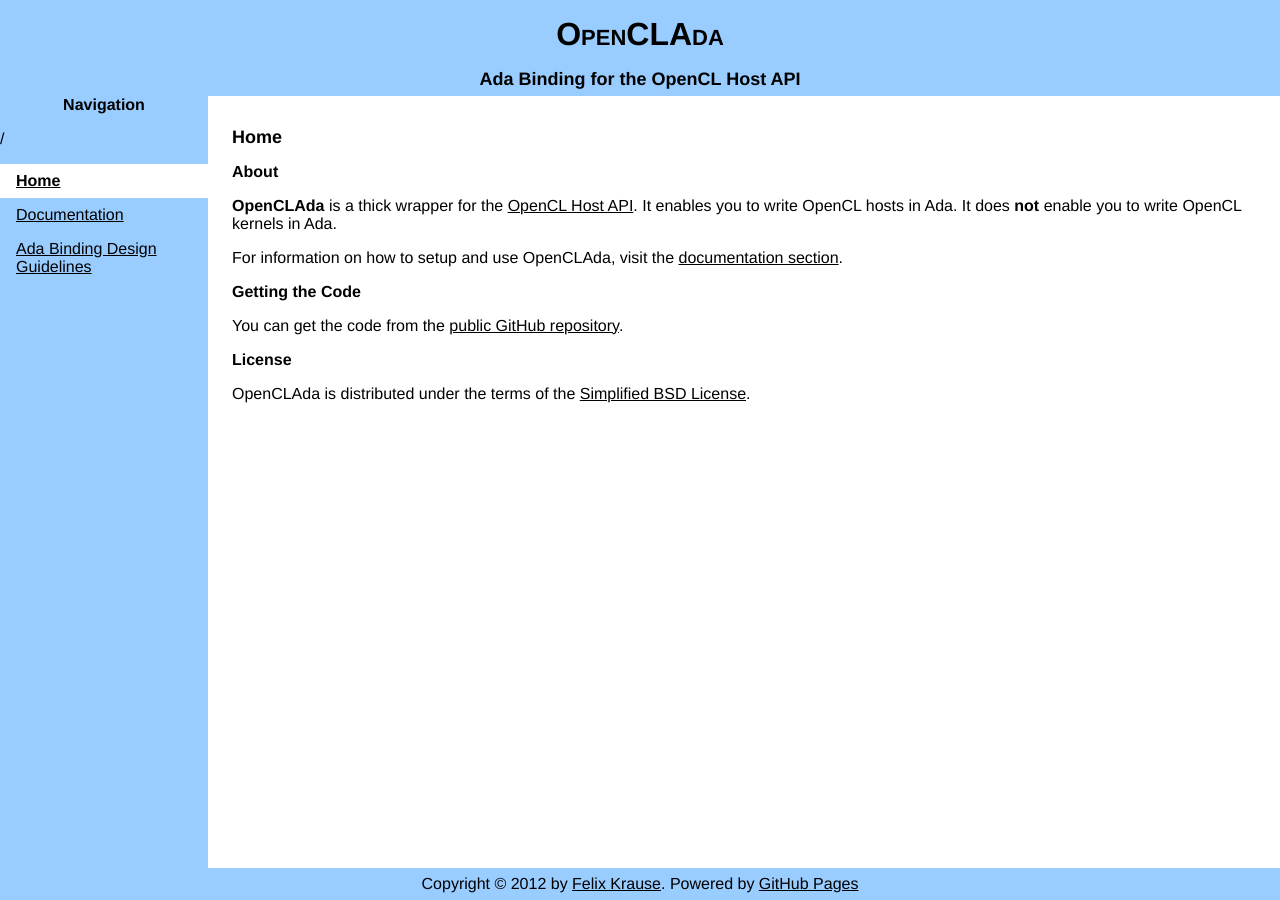
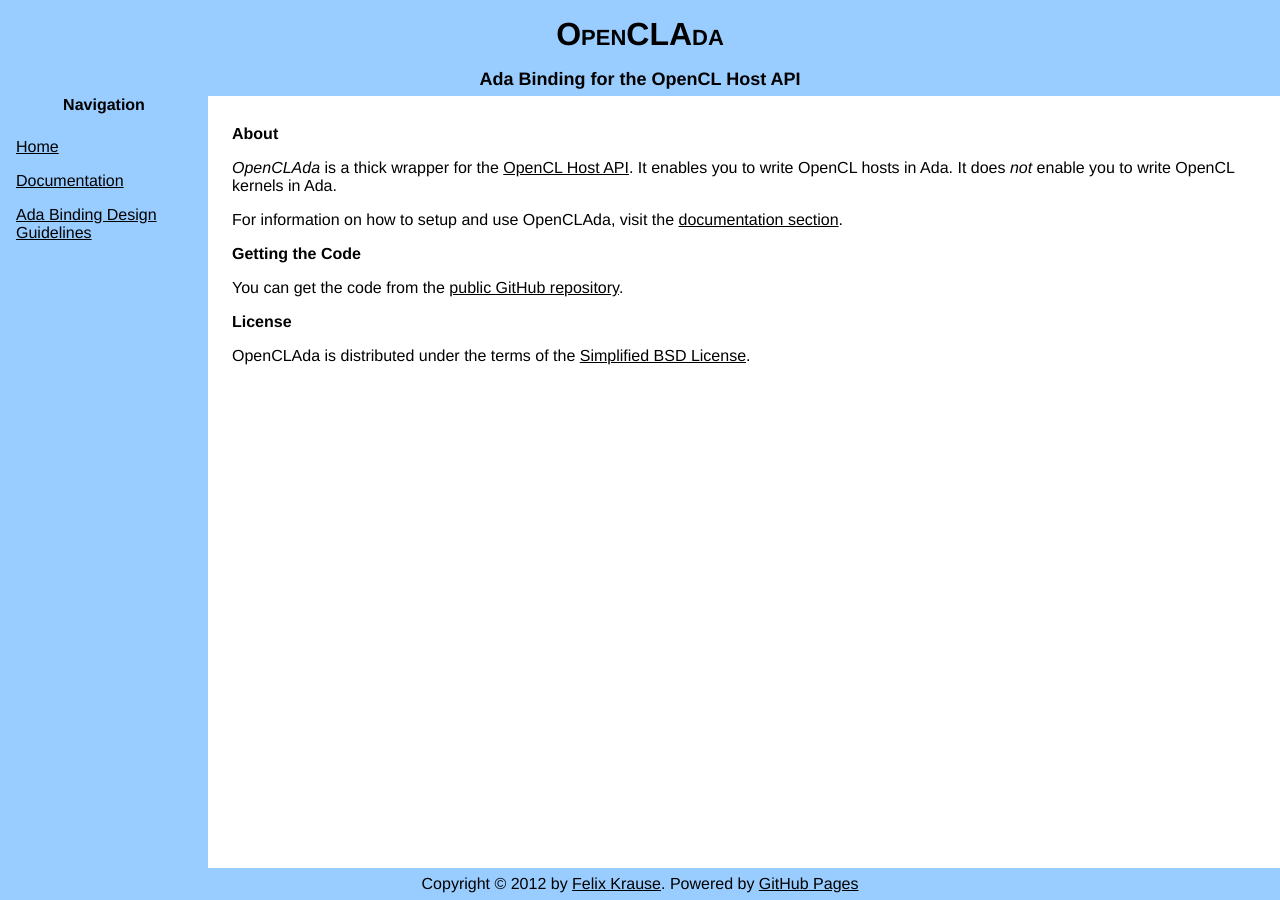
Before and after one commit to flyx/OpenCLAda, a Jekyll site: the page built from index.md, in a window 1280 px wide. Built offline with Jekyll 4.4.1, drawn with Linux system fonts in a browser that asks for light colours.

Commit message:
Initial layout ready

```diff
--- a/_layouts/default.html
+++ b/_layouts/default.html
@@ -16,11 +16,10 @@
 
 		<nav>
 			<h3>Navigation</h3>
-			{{ page.url }}
 			<ul>
-				<li><a href="/OpenCLAda/" {% if page.url == '/' or page.url = '/index.html'%} class="active" {% endif %}>Home</a></li>
+				<li><a href="/OpenCLAda/" {% if page.url == '/index.html'%} class="active" {% endif %}>Home</a></li>
 				<li><a href="/OpenCLAda/documentation.html" {% if page.url == '/documentation.html' %} class="active" {% endif %}>Documentation</a></li>
-				<li><a href="/OpenCLAda/binding-design.html" {% if page.url == '/binding-design' %} class="active" {% endif %}>Ada Binding Design Guidelines</a></li>
+				<li><a href="/OpenCLAda/binding-design.html" {% if page.url == '/binding-design.html' %} class="active" {% endif %}>Ada Binding Design Guidelines</a></li>
 			</ul>
 		</nav>
 
--- a/css/main.css
+++ b/css/main.css
@@ -92,6 +92,7 @@ body > nav > ul > li > a {
 body > nav > ul > li > a.active {
 	background: white;
 	font-weight: bold;
+	text-decoration: none;
 }
 
 body > nav > ul > li > a:hover, body > nav > ul > li > a:active {
--- a/index.md
+++ b/index.md
@@ -3,11 +3,9 @@ layout : default
 title : Home
 ---
 
-# Home
-
 ## About
 
-**OpenCLAda** is a thick wrapper for the [OpenCL Host API](http://www.khronos.org/opencl/). It enables you to write OpenCL hosts in Ada. It does **not** enable you to write OpenCL kernels in Ada.
+*OpenCLAda* is a thick wrapper for the [OpenCL Host API](http://www.khronos.org/opencl/). It enables you to write OpenCL hosts in Ada. It does *not* enable you to write OpenCL kernels in Ada.
 
 For information on how to setup and use OpenCLAda, visit the [documentation section](/OpenCLAda/documentation.html).
 
```
